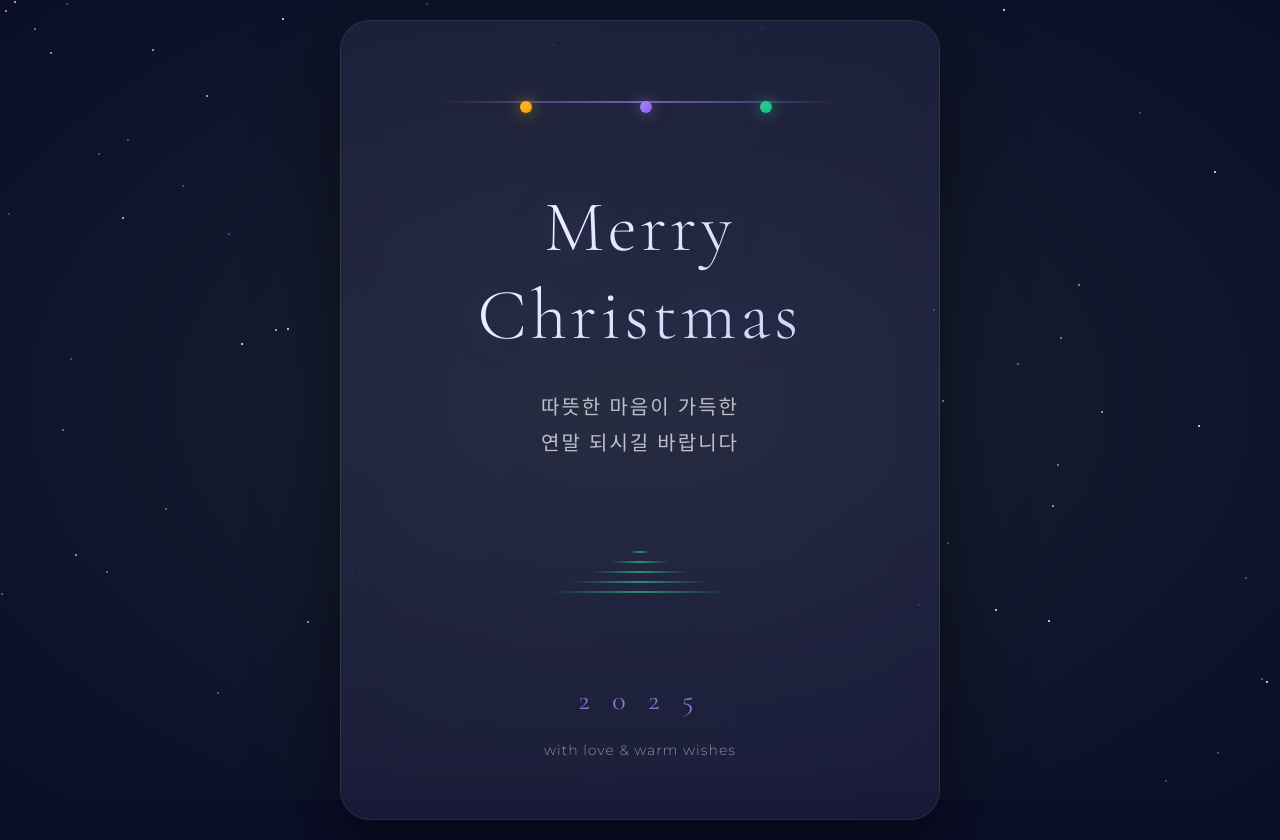
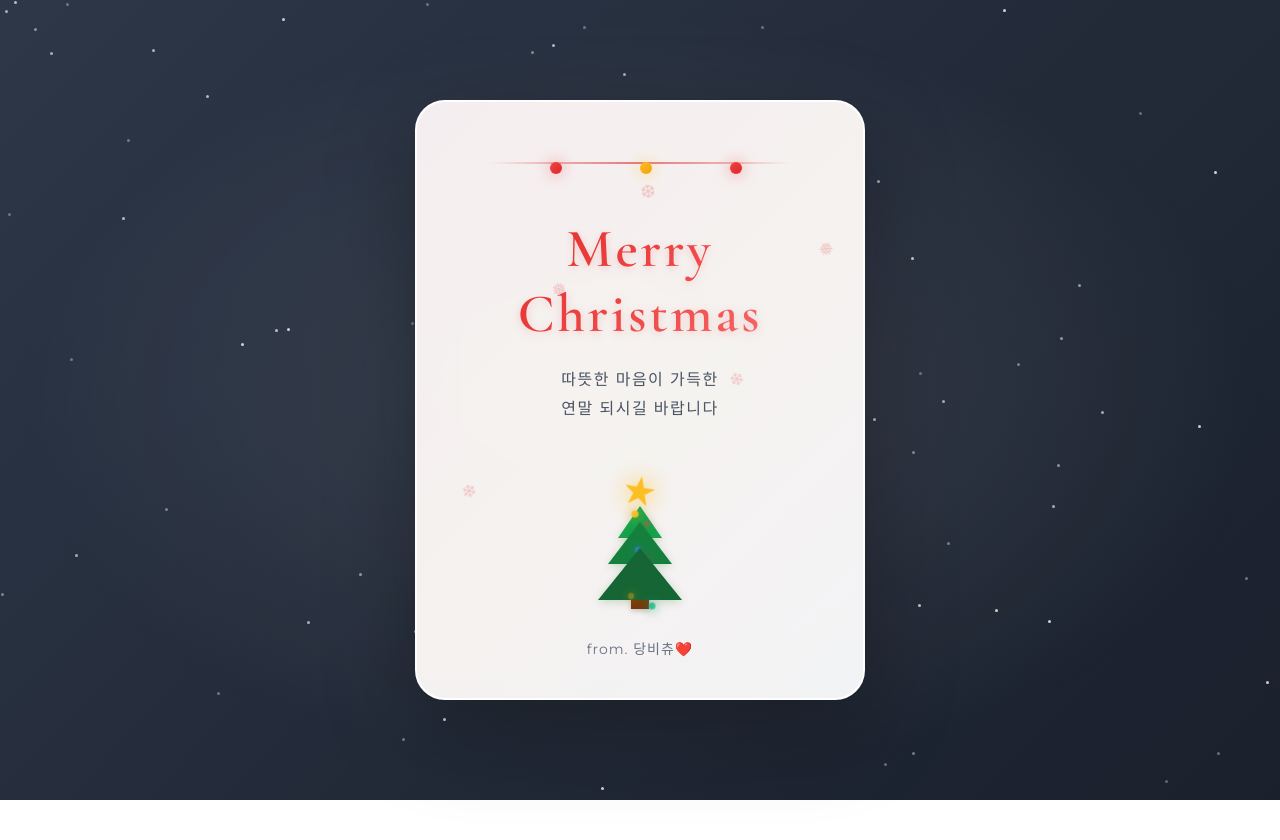
Before and after one commit to dbkim0424/christmas-card, a plain HTML site: page christmas_card_2025.html in a window 1280 px wide. After the commit the page ends 800 px from the top, so only its background shows below. Drawn offline with nearby package versions, Linux system fonts and the light colour scheme.

Commit message:
Add files via upload

```diff
--- a/christmas_card_2025.html
+++ b/christmas_card_2025.html
@@ -18,7 +18,7 @@
             justify-content: center;
             align-items: center;
             min-height: 100vh;
-            background: #0a0e27;
+            background: linear-gradient(135deg, #2d3748 0%, #1a202c 100%);
             font-family: 'Montserrat', sans-serif;
             padding: 20px;
             overflow: hidden;
@@ -30,7 +30,7 @@
             left: 0;
             width: 100%;
             height: 100%;
-            background: radial-gradient(ellipse at center, #1a2332 0%, #0a0e27 100%);
+            background: radial-gradient(ellipse at center, rgba(255, 255, 255, 0.1) 0%, transparent 70%);
         }
 
         .stars {
@@ -44,29 +44,29 @@
 
         .star {
             position: absolute;
-            width: 2px;
-            height: 2px;
-            background: white;
+            width: 3px;
+            height: 3px;
+            background: rgba(255, 255, 255, 0.8);
             border-radius: 50%;
             animation: twinkle 3s infinite;
         }
 
         @keyframes twinkle {
-            0%, 100% { opacity: 0.3; }
+            0%, 100% { opacity: 0.4; }
             50% { opacity: 1; }
         }
 
         .card {
-            width: 600px;
-            height: 800px;
-            background: rgba(255, 255, 255, 0.03);
+            width: 450px;
+            height: 600px;
+            background: rgba(255, 255, 255, 0.95);
             backdrop-filter: blur(20px);
-            border: 1px solid rgba(255, 255, 255, 0.1);
+            border: 2px solid rgba(255, 255, 255, 1);
             border-radius: 30px;
             position: relative;
             z-index: 10;
             overflow: hidden;
-            box-shadow: 0 25px 80px rgba(0, 0, 0, 0.5);
+            box-shadow: 0 30px 90px rgba(0, 0, 0, 0.3);
         }
 
         .card::before {
@@ -77,9 +77,9 @@
             width: 100%;
             height: 100%;
             background: linear-gradient(135deg,
-                rgba(167, 139, 250, 0.05) 0%,
-                rgba(139, 92, 246, 0.05) 50%,
-                rgba(124, 58, 237, 0.05) 100%);
+                rgba(255, 182, 193, 0.1) 0%,
+                rgba(255, 218, 185, 0.1) 50%,
+                rgba(230, 230, 250, 0.1) 100%);
             pointer-events: none;
         }
 
@@ -91,22 +91,22 @@
             flex-direction: column;
             justify-content: center;
             align-items: center;
-            padding: 60px;
+            padding: 50px 40px;
             z-index: 2;
         }
 
         .ornament-line {
             position: absolute;
-            top: 80px;
+            top: 60px;
             left: 50%;
             transform: translateX(-50%);
-            width: 400px;
+            width: 300px;
             height: 2px;
             background: linear-gradient(90deg,
                 transparent 0%,
-                rgba(167, 139, 250, 0.3) 20%,
-                rgba(167, 139, 250, 0.6) 50%,
-                rgba(167, 139, 250, 0.3) 80%,
+                rgba(220, 38, 38, 0.3) 20%,
+                rgba(220, 38, 38, 0.6) 50%,
+                rgba(220, 38, 38, 0.3) 80%,
                 transparent 100%);
         }
 
@@ -120,22 +120,22 @@
 
         .ornament:nth-child(1) {
             left: 20%;
-            background: linear-gradient(135deg, #fbbf24, #f59e0b);
-            box-shadow: 0 0 15px rgba(251, 191, 36, 0.6);
+            background: linear-gradient(135deg, #ef4444, #dc2626);
+            box-shadow: 0 0 15px rgba(239, 68, 68, 0.6);
             animation: swing 3s ease-in-out infinite;
         }
 
         .ornament:nth-child(2) {
             left: 50%;
-            background: linear-gradient(135deg, #a78bfa, #8b5cf6);
-            box-shadow: 0 0 15px rgba(167, 139, 250, 0.6);
+            background: linear-gradient(135deg, #fbbf24, #f59e0b);
+            box-shadow: 0 0 15px rgba(251, 191, 36, 0.6);
             animation: swing 3s ease-in-out infinite 0.5s;
         }
 
         .ornament:nth-child(3) {
             left: 80%;
-            background: linear-gradient(135deg, #34d399, #10b981);
-            box-shadow: 0 0 15px rgba(52, 211, 153, 0.6);
+            background: linear-gradient(135deg, #ef4444, #dc2626);
+            box-shadow: 0 0 15px rgba(239, 68, 68, 0.6);
             animation: swing 3s ease-in-out infinite 1s;
         }
 
@@ -146,112 +146,199 @@
         }
 
         .main-text {
-            margin-top: 60px;
+            margin-top: 40px;
             text-align: center;
         }
 
         h1 {
             font-family: 'Cormorant Garamond', serif;
-            font-size: 72px;
-            font-weight: 300;
-            letter-spacing: 4px;
-            background: linear-gradient(135deg, #ffffff 0%, #e0e7ff 50%, #c7d2fe 100%);
+            font-size: 54px;
+            font-weight: 600;
+            letter-spacing: 3px;
+            background: linear-gradient(135deg, #dc2626 0%, #ef4444 50%, #f87171 100%);
             -webkit-background-clip: text;
             -webkit-text-fill-color: transparent;
             background-clip: text;
-            margin-bottom: 30px;
-            text-shadow: 0 0 40px rgba(167, 139, 250, 0.3);
+            margin-bottom: 20px;
+            filter: drop-shadow(0 2px 4px rgba(220, 38, 38, 0.2));
         }
 
         .korean-text {
-            font-size: 20px;
-            font-weight: 300;
-            color: rgba(255, 255, 255, 0.7);
-            letter-spacing: 2px;
-            margin-bottom: 50px;
+            font-size: 16px;
+            font-weight: 400;
+            color: #4b5563;
+            letter-spacing: 1.5px;
+            margin-bottom: 25px;
             line-height: 1.8;
         }
 
-        .tree-minimal {
-            margin: 40px 0;
+        /* Christmas Tree */
+        .tree-container {
+            margin: 20px 0 15px 0;
             display: flex;
             flex-direction: column;
             align-items: center;
-            gap: 8px;
         }
 
-        .tree-line {
-            height: 2px;
-            background: linear-gradient(90deg,
-                transparent 0%,
-                rgba(52, 211, 153, 0.6) 50%,
-                transparent 100%);
-            animation: glow 2s ease-in-out infinite;
+        .tree-star {
+            font-size: 28px;
+            color: #fbbf24;
+            text-shadow: 0 0 20px rgba(251, 191, 36, 1);
+            margin-bottom: 5px;
+            animation: sparkle 2s ease-in-out infinite;
         }
 
-        .tree-line:nth-child(1) { width: 20px; }
-        .tree-line:nth-child(2) { width: 60px; }
-        .tree-line:nth-child(3) { width: 100px; }
-        .tree-line:nth-child(4) { width: 140px; }
-        .tree-line:nth-child(5) { width: 180px; }
-
-        @keyframes glow {
-            0%, 100% { opacity: 0.4; }
-            50% { opacity: 1; }
+        @keyframes sparkle {
+            0%, 100% {
+                opacity: 0.7;
+                transform: scale(1) rotate(0deg);
+            }
+            50% {
+                opacity: 1;
+                transform: scale(1.15) rotate(10deg);
+            }
         }
 
-        .year {
-            font-family: 'Cormorant Garamond', serif;
-            font-size: 28px;
-            font-weight: 400;
-            color: rgba(167, 139, 250, 0.8);
-            letter-spacing: 8px;
-            margin-top: 50px;
+        .tree {
+            position: relative;
+            display: flex;
+            flex-direction: column;
+            align-items: center;
         }
 
-        .wishes {
+        .tree-layer {
+            width: 0;
+            height: 0;
+            border-style: solid;
+            margin: -8px 0;
+            position: relative;
+            filter: drop-shadow(0 2px 4px rgba(0, 100, 0, 0.2));
+        }
+
+        .tree-layer:nth-child(1) {
+            border-width: 0 22px 32px 22px;
+            border-color: transparent transparent #16a34a transparent;
+        }
+
+        .tree-layer:nth-child(2) {
+            border-width: 0 32px 42px 32px;
+            border-color: transparent transparent #15803d transparent;
+        }
+
+        .tree-layer:nth-child(3) {
+            border-width: 0 42px 52px 42px;
+            border-color: transparent transparent #166534 transparent;
+        }
+
+        .tree-trunk {
+            width: 18px;
+            height: 22px;
+            background: linear-gradient(to bottom, #92400e, #78350f);
+            margin-top: -5px;
+            box-shadow: 0 2px 5px rgba(0, 0, 0, 0.2);
+        }
+
+        .tree-light {
             position: absolute;
-            bottom: 60px;
+            width: 6px;
+            height: 6px;
+            border-radius: 50%;
+            animation: blink 1.5s infinite;
+        }
+
+        @keyframes blink {
+            0%, 100% { opacity: 0.4; }
+            50% { opacity: 1; transform: scale(1.2); }
+        }
+
+        .light-1 {
+            background: #fbbf24;
+            box-shadow: 0 0 10px #fbbf24;
+            top: 5px;
+            left: -8px;
+        }
+
+        .light-2 {
+            background: #ef4444;
+            box-shadow: 0 0 10px #ef4444;
+            top: 15px;
+            right: -10px;
+            animation-delay: 0.5s;
+        }
+
+        .light-3 {
+            background: #3b82f6;
+            box-shadow: 0 0 10px #3b82f6;
+            top: 25px;
+            left: -5px;
+            animation-delay: 1s;
+        }
+
+        .light-4 {
+            background: #ec4899;
+            box-shadow: 0 0 10px #ec4899;
+            top: 35px;
+            right: -8px;
+            animation-delay: 0.3s;
+        }
+
+        .light-5 {
+            background: #f59e0b;
+            box-shadow: 0 0 10px #f59e0b;
+            top: 45px;
+            left: -12px;
+            animation-delay: 0.8s;
+        }
+
+        .light-6 {
+            background: #10b981;
+            box-shadow: 0 0 10px #10b981;
+            top: 55px;
+            right: -15px;
+            animation-delay: 0.2s;
+        }
+
+        .from {
+            position: absolute;
+            bottom: 40px;
             text-align: center;
             font-size: 14px;
-            font-weight: 300;
-            color: rgba(255, 255, 255, 0.5);
+            font-weight: 400;
+            color: #6b7280;
             letter-spacing: 1px;
         }
 
-        /* Floating particles */
-        .particle {
+        /* Snowflakes */
+        .snowflake {
             position: absolute;
-            width: 4px;
-            height: 4px;
-            background: rgba(167, 139, 250, 0.4);
-            border-radius: 50%;
-            animation: float 15s infinite;
-            opacity: 0;
+            color: rgba(220, 38, 38, 0.3);
+            font-size: 18px;
+            animation: fall linear infinite;
+            opacity: 0.7;
         }
 
-        @keyframes float {
+        @keyframes fall {
             0% {
-                transform: translateY(0) translateX(0);
+                transform: translateY(-10px) rotate(0deg);
                 opacity: 0;
             }
             10% {
-                opacity: 0.6;
+                opacity: 0.7;
             }
             90% {
-                opacity: 0.6;
+                opacity: 0.7;
             }
             100% {
-                transform: translateY(-800px) translateX(100px);
+                transform: translateY(610px) rotate(360deg);
                 opacity: 0;
             }
         }
 
-        .particle:nth-child(1) { left: 10%; animation-delay: 0s; }
-        .particle:nth-child(2) { left: 30%; animation-delay: 3s; }
-        .particle:nth-child(3) { left: 50%; animation-delay: 6s; }
-        .particle:nth-child(4) { left: 70%; animation-delay: 9s; }
-        .particle:nth-child(5) { left: 90%; animation-delay: 12s; }
+        .snowflake:nth-child(1) { left: 10%; animation-duration: 8s; animation-delay: 0s; }
+        .snowflake:nth-child(2) { left: 30%; animation-duration: 10s; animation-delay: 2s; }
+        .snowflake:nth-child(3) { left: 50%; animation-duration: 7s; animation-delay: 4s; }
+        .snowflake:nth-child(4) { left: 70%; animation-duration: 9s; animation-delay: 1s; }
+        .snowflake:nth-child(5) { left: 90%; animation-duration: 8.5s; animation-delay: 3s; }
 
         /* Smooth fade in */
         .fade-in {
@@ -270,11 +357,11 @@
     <div class="stars" id="stars"></div>
 
     <div class="card">
-        <div class="particle"></div>
-        <div class="particle"></div>
-        <div class="particle"></div>
-        <div class="particle"></div>
-        <div class="particle"></div>
+        <div class="snowflake">❄</div>
+        <div class="snowflake">❅</div>
+        <div class="snowflake">❆</div>
+        <div class="snowflake">❄</div>
+        <div class="snowflake">❅</div>
 
         <div class="content">
             <div class="ornament-line">
@@ -291,18 +378,27 @@
                 </div>
             </div>
 
-            <div class="tree-minimal fade-in">
-                <div class="tree-line"></div>
-                <div class="tree-line"></div>
-                <div class="tree-line"></div>
-                <div class="tree-line"></div>
-                <div class="tree-line"></div>
+            <div class="tree-container fade-in">
+                <div class="tree-star">★</div>
+                <div class="tree">
+                    <div class="tree-layer">
+                        <div class="tree-light light-1"></div>
+                        <div class="tree-light light-2"></div>
+                    </div>
+                    <div class="tree-layer">
+                        <div class="tree-light light-3"></div>
+                        <div class="tree-light light-4"></div>
+                    </div>
+                    <div class="tree-layer">
+                        <div class="tree-light light-5"></div>
+                        <div class="tree-light light-6"></div>
+                    </div>
+                    <div class="tree-trunk"></div>
+                </div>
             </div>
 
-            <div class="year fade-in">2 0 2 5</div>
-
-            <div class="wishes fade-in">
-                with love & warm wishes
+            <div class="from fade-in">
+                from. 당비츄❤️
             </div>
         </div>
     </div>
@@ -310,7 +406,7 @@
     <script>
         // Generate random stars
         const starsContainer = document.getElementById('stars');
-        for (let i = 0; i < 100; i++) {
+        for (let i = 0; i < 80; i++) {
             const star = document.createElement('div');
             star.className = 'star';
             star.style.left = Math.random() * 100 + '%';
```
